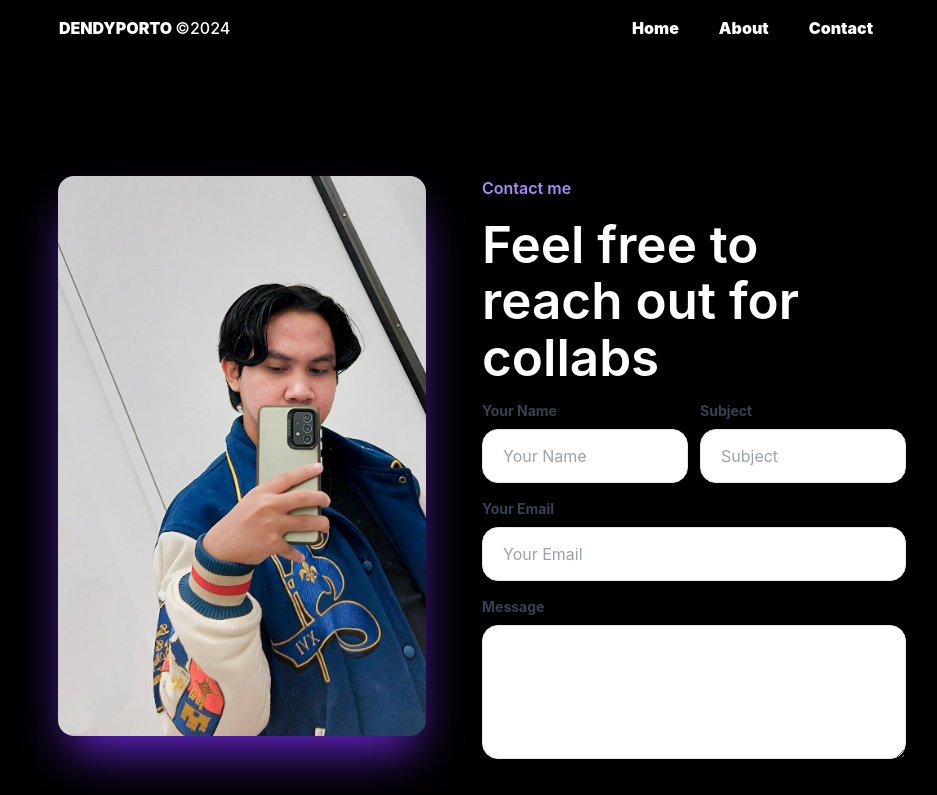
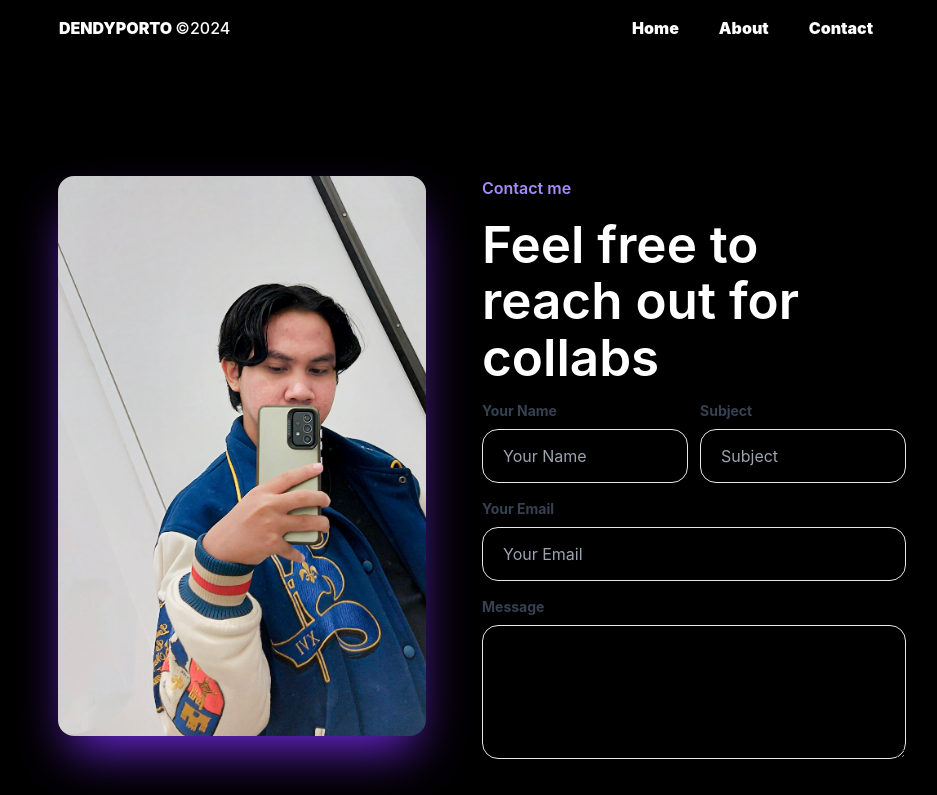
Before and after one commit to JoyB00/portofolio-website, a React (Vite) app: page /contact in a window 1280 px wide. Shown: the top 795 px of the page, without its empty margins (174-1111 px from the left). Built offline with nearby package versions, Linux system fonts and the light colour scheme.

Commit message:
update bg color input n text area

```diff
--- a/src/component/Input.jsx
+++ b/src/component/Input.jsx
@@ -8,7 +8,7 @@ export default function Input({ label, id, type, props }) {
         {label}
       </label>
       <input
-        class="focus:shadow-outline w-full appearance-none rounded-2xl border px-5 py-4 leading-tight text-white shadow focus:outline-none"
+        class="focus:shadow-outline w-full appearance-none rounded-2xl border bg-black px-5 py-4 leading-tight text-white shadow focus:outline-none"
         id={id}
         name={id}
         type={type}
--- a/src/component/TextArea.jsx
+++ b/src/component/TextArea.jsx
@@ -8,7 +8,7 @@ export default function TextArea({ label, id, type }) {
         {label}
       </label>
       <textarea
-        class="focus:shadow-outline w-full appearance-none rounded-2xl border px-5 py-4 leading-tight text-white shadow focus:outline-none"
+        class="focus:shadow-outline w-full appearance-none rounded-2xl border bg-black px-5 py-4 leading-tight text-white shadow focus:outline-none"
         rows="5"
         id={id}
         name={id}
```
